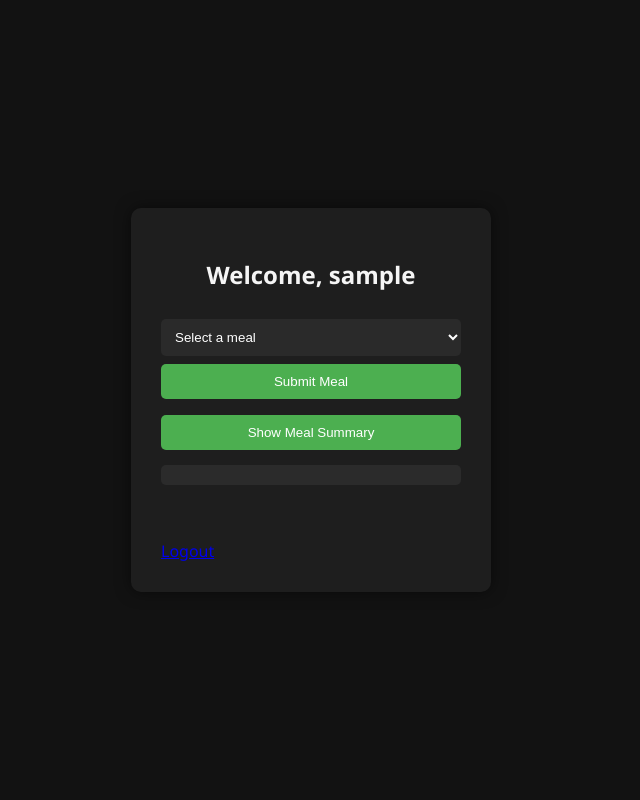
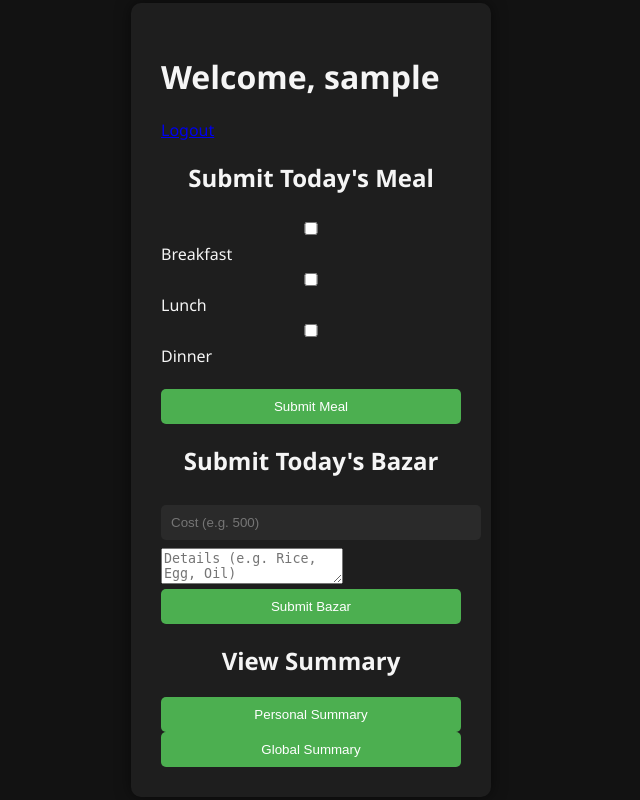
Before and after one commit to tasfiq1110/website, a Flask app: page /dashboard in a window 1280 px wide. Shown: the whole page, without its empty margins (329-969 px from the left). Run offline with Flask 3, Linux system fonts and the light colour scheme; the visitor is signed in with stand-in values (Sample User, id 1).

Commit message:
Update dashboard.html

```diff
--- a/templates/dashboard.html
+++ b/templates/dashboard.html
@@ -2,31 +2,46 @@
 <html lang="en">
 <head>
   <meta charset="UTF-8">
-    <title>Dashboard</title>
-    <link rel="stylesheet" href="{{ url_for('static', filename='style.css') }}">
+  <title>Dashboard - Welcome</title>
+  <link rel="stylesheet" href="/static/style.css">
+  <script defer src="/static/script.js"></script>
 </head>
 <body>
   <div class="container">
-        <h2>Welcome, {{ username }}</h2>
+    <h1>Welcome, {{ username }}</h1>
+    <a href="/logout" class="logout-btn">Logout</a>
 
+    <!-- Meal Submission Form -->
+    <section class="form-section">
+      <h2>Submit Today's Meal</h2>
       <form id="mealForm">
-            <select name="meal" required>
-                <option value="">Select a meal</option>
-                <option value="Breakfast">Breakfast</option>
-                <option value="Lunch">Lunch</option>
-                <option value="Dinner">Dinner</option>
-            </select>
+        <label><input type="checkbox" name="meal[]" value="Breakfast"> Breakfast</label>
+        <label><input type="checkbox" name="meal[]" value="Lunch"> Lunch</label>
+        <label><input type="checkbox" name="meal[]" value="Dinner"> Dinner</label>
+        <br><br>
         <button type="submit">Submit Meal</button>
+        <p id="mealResult"></p>
       </form>
-        <p id="mealResult" class="result-text"></p>
+    </section>
 
-        <button id="summaryBtn">Show Meal Summary</button>
-        <pre id="summaryResult" class="summary-box"></pre>
+    <!-- Bazar Submission -->
+    <section class="form-section">
+      <h2>Submit Today's Bazar</h2>
+      <form id="bazarForm">
+        <input type="number" name="cost" placeholder="Cost (e.g. 500)" required><br>
+        <textarea name="details" placeholder="Details (e.g. Rice, Egg, Oil)" required></textarea><br>
+        <button type="submit">Submit Bazar</button>
+        <p id="bazarResult"></p>
+      </form>
+    </section>
 
-        <br><br>
-        <a href="/logout">Logout</a>
+    <!-- Summary Section -->
+    <section class="form-section">
+      <h2>View Summary</h2>
+      <button id="personalSummaryBtn">Personal Summary</button>
+      <button id="globalSummaryBtn">Global Summary</button>
+      <div id="summaryTable"></div>
+    </section>
   </div>
-
-    <script src="{{ url_for('static', filename='script.js') }}"></script>
 </body>
 </html>
```
Lines whose indentation alone changed are shown as unchanged.
